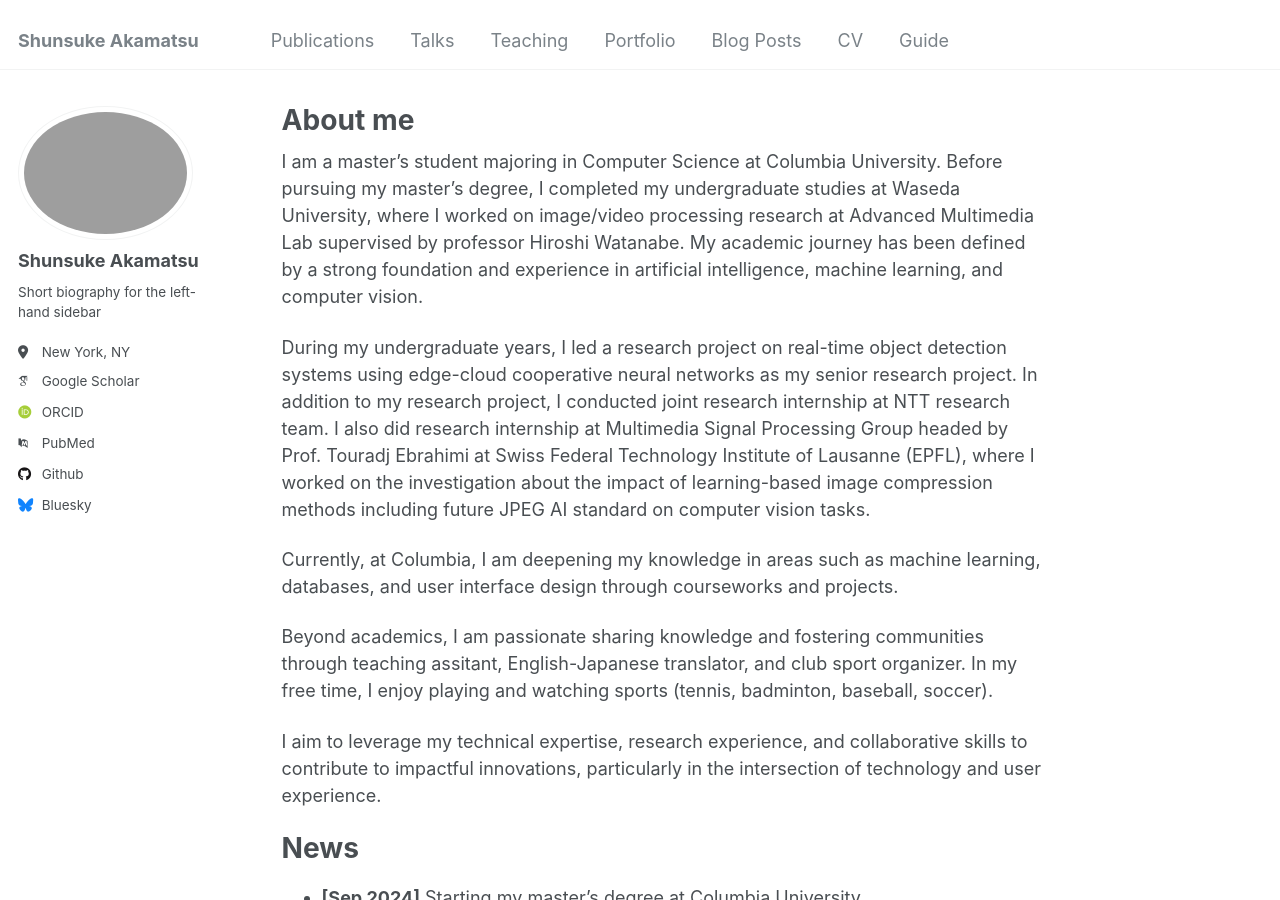
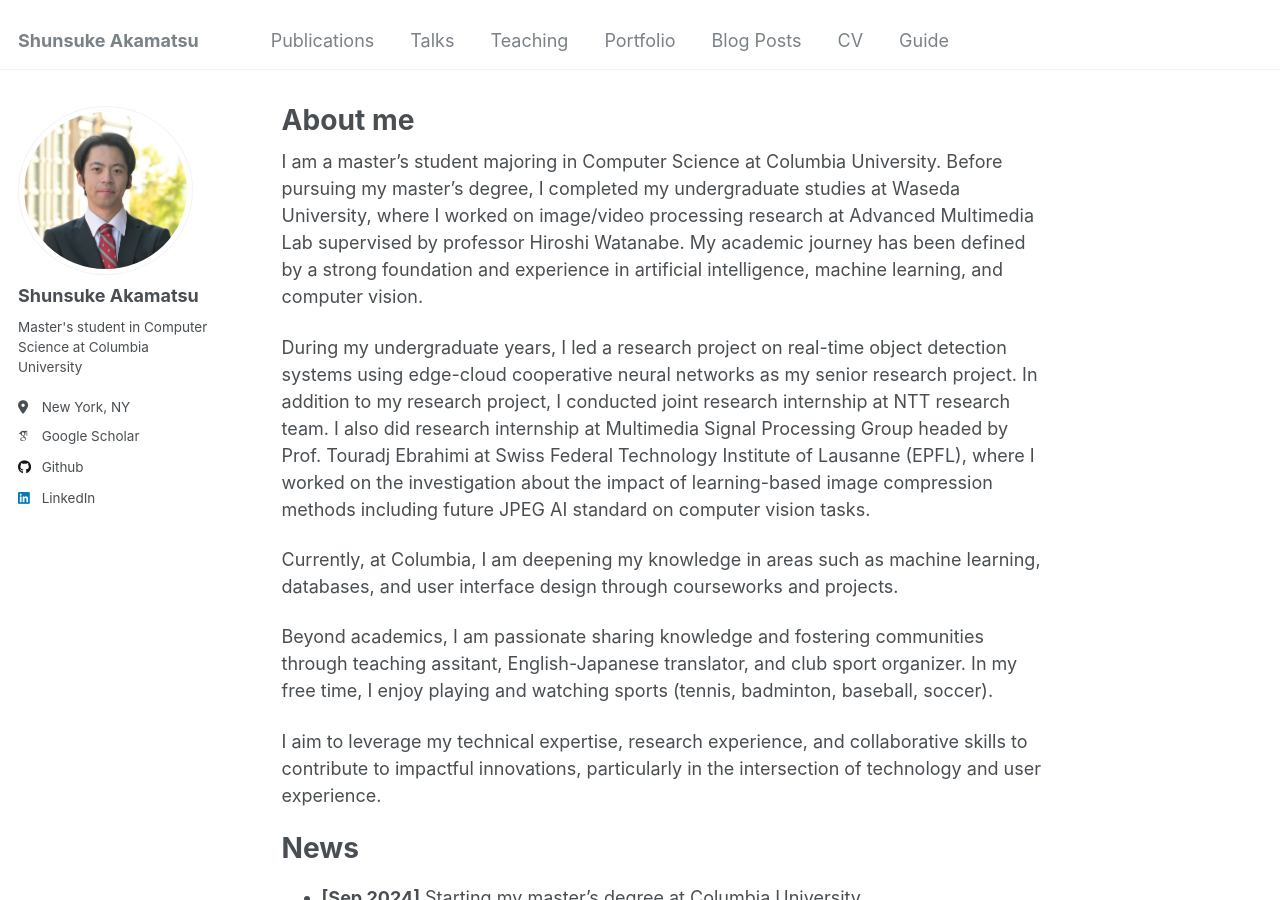
Before and after one commit to shunsukeak/shunsukeak.github.io, a Jekyll site: the page built from _pages/about.md, in a window 1280 px wide and 900 px high. Built offline with Jekyll 4.4.1, drawn with Linux system fonts in a browser that asks for light colours; some web fonts are replaced; part of the change alters nothing that is shown.

Commit message:
update config

```diff
--- a/_config.yml
+++ b/_config.yml
@@ -21,10 +21,10 @@ repository               : "shunsukeak/shunsukeak.github.io"
 #               Additional customization can be done by editing /_includes/author-profile.html
 author:
   # Biographic information
-  avatar           : "DSC_3033!!.JPG"
+  avatar           : "DSC_3033_head.jpg"
   name             : "Shunsuke Akamatsu"
   pronouns         : # example: "she/her"
-  bio              : "Short biography for the left-hand sidebar"
+  bio              : "Master's student in Computer Science at Columbia University"
   location         : "New York, NY"
   employer         : # "Red Brick University"
   uri              : # URL
@@ -32,11 +32,11 @@ author:
 
   # Academic websites
   arxiv            : # URL - Update with the correct link to your profile
-  googlescholar    : "https://scholar.google.com/citations?user=PS_CX0AAAAAJ"
+  googlescholar    : "https://https://scholar.google.com/citations?user=Qs5XyiYAAAAJ&hl=en"
   impactstory      : # URL
-  orcid            : "http://orcid.org/yourorcidurl"
+  orcid            : #"http://orcid.org/yourorcidurl"
   semantic         : # URL
-  pubmed           : "https://www.ncbi.nlm.nih.gov/pubmed/?term=john+snow"
+  pubmed           : #"https://www.ncbi.nlm.nih.gov/pubmed/?term=john+snow"
   researchgate     : # URL
   scopus           : # URL
 
@@ -44,12 +44,12 @@ author:
   bitbucket        : # Username - Update with your username on the site
   codepen          : # Username
   dribbble         : # Username
-  github           : "academicpages"
+  github           : "shunsukeak"
   kaggle           : # Username
   stackoverflow    : # User number or user number and name (i.e., use "1" or "1/jeff-atwood")
 
   # Social media
-  bluesky          : "bsky.app" # Replace this with you Bluesky username
+  bluesky          : #"bsky.app" # Replace this with you Bluesky username
   facebook         : # Username
   flickr           : # Username
   foursquare       : # Username
@@ -58,7 +58,7 @@ author:
   keybase          : # Username
   instagram        : # Username
   lastfm           : # Username
-  linkedin         : # Username
+  linkedin         : shunsuke-akamatsu
   mastodon         : # URL
   medium           : # URL
   pinterest        : # Username
```
Also changed, not shown: images/DSC_3033_head.jpg (added).
